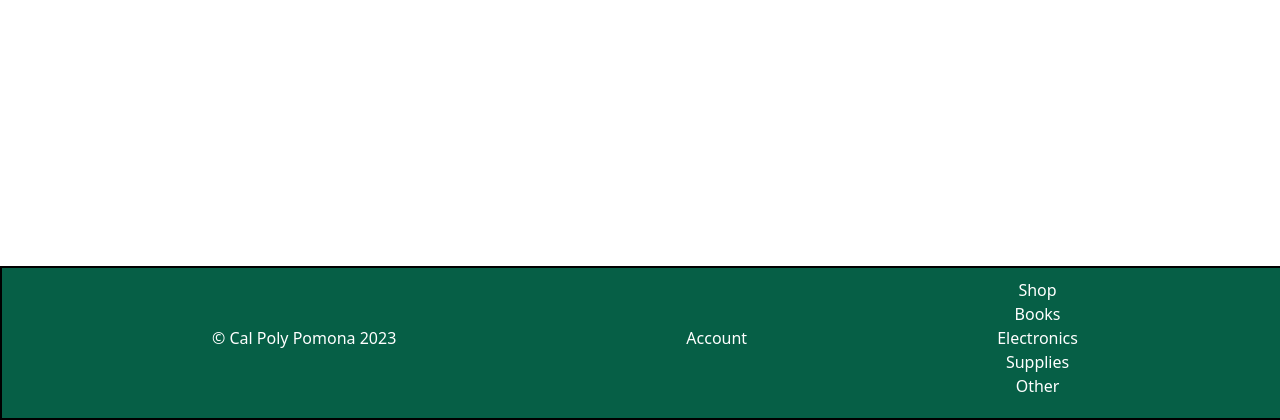
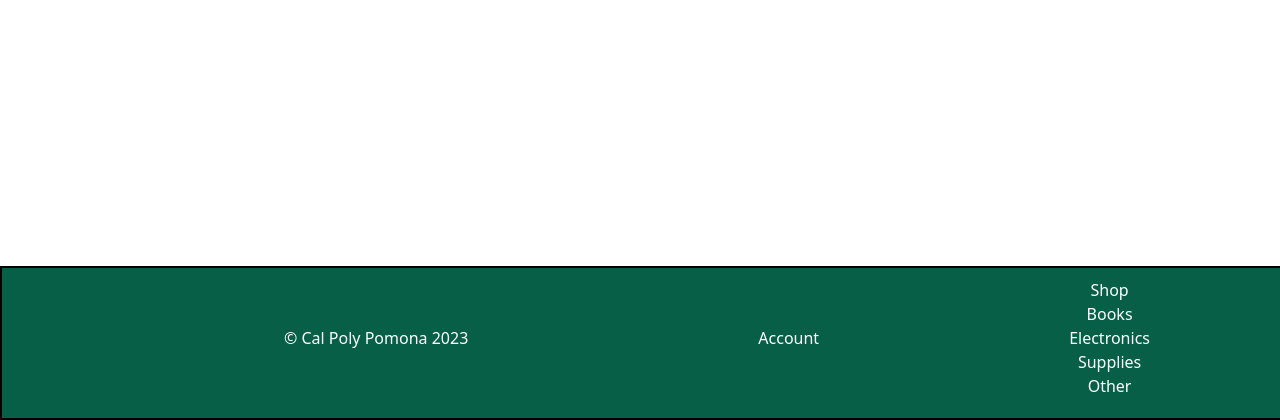
Before and after one commit to FruitPanda-CS4800/CPP_MarketPlace, a Django app: page / in a window 1280 px wide. Shown: the part 380-800 px from the top of the page. Run offline with Django 4.2, Linux system fonts and the light colour scheme; style sheets or scripts are compiled from the project's sources; some libraries are stand-ins or nearby versions.

Commit message:
added ugly footer to pages

```diff
--- a/CPP_MarketPlace/CPPMarketPlace/templates/footer.html
+++ b/CPP_MarketPlace/CPPMarketPlace/templates/footer.html
@@ -17,6 +17,8 @@
           position: absolute;
           right: 0;bottom:0;left:0;
           background-color: black;
+          display: inline-block;
+          bottom: 0;
         }
         #container
         {
@@ -24,6 +26,11 @@
             height: 150px;
             right: 0;bottom:0;left:0;
             margin-left:200px;
+            display: inline-block;
+        }
+        #content
+        {
+          display: inline-block;
         }
         #acc
         {
--- a/CPP_MarketPlace/CPPMarketPlace/templates/index.html
+++ b/CPP_MarketPlace/CPPMarketPlace/templates/index.html
@@ -13,8 +13,7 @@
     {% include 'header.html' %}
     <h1>Home </h1>
   </header>
-  <footer>
+  <body></body>
     {% include 'footer.html' %}
-  </footer>
 
 </html>
--- a/CPP_MarketPlace/CPPMarketPlace/templates/product_page.html
+++ b/CPP_MarketPlace/CPPMarketPlace/templates/product_page.html
@@ -66,6 +66,7 @@
       </div>
     </div>
 
+
 <script src="https://ajax.googleapis.com/ajax/libs/jquery/3.5.1/jquery.min.js"></script>
     <script>
 
@@ -82,3 +83,6 @@
       }
       </script>
   </body>
+  <footer>
+    {% include 'footer.html' %}
+  </footer>
--- a/CPP_MarketPlace/CPPMarketPlace/templates/search_results.html
+++ b/CPP_MarketPlace/CPPMarketPlace/templates/search_results.html
@@ -41,4 +41,7 @@
       </div>
     </div>
   </body>
+  <footer>
+    {% include 'footer.html' %}
+  </footer>
 </html>
```
Also changed, not shown: CPP_MarketPlace/CPPMarketPlace/templates/user_profile.html (line endings or trailing spaces).
